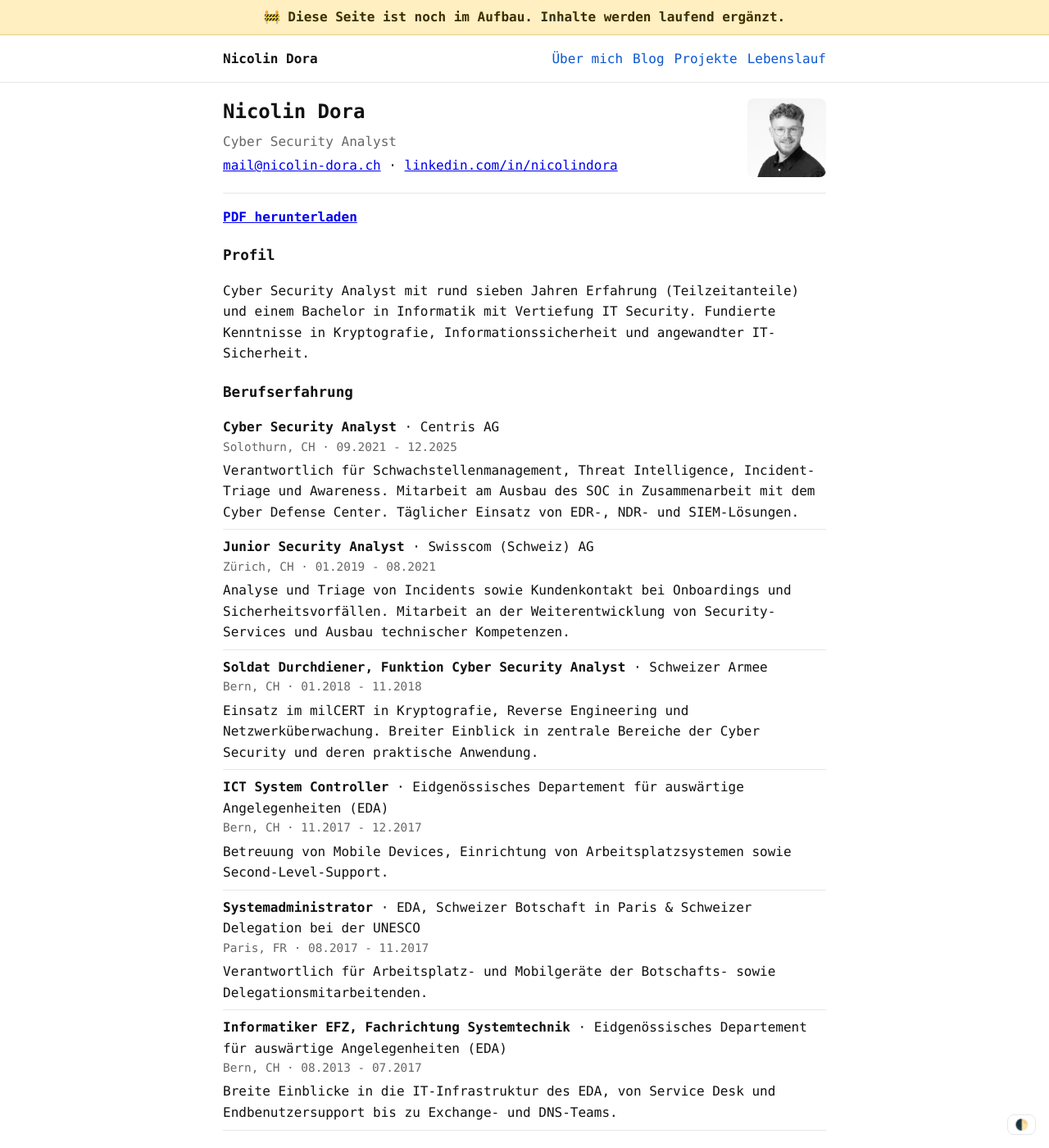
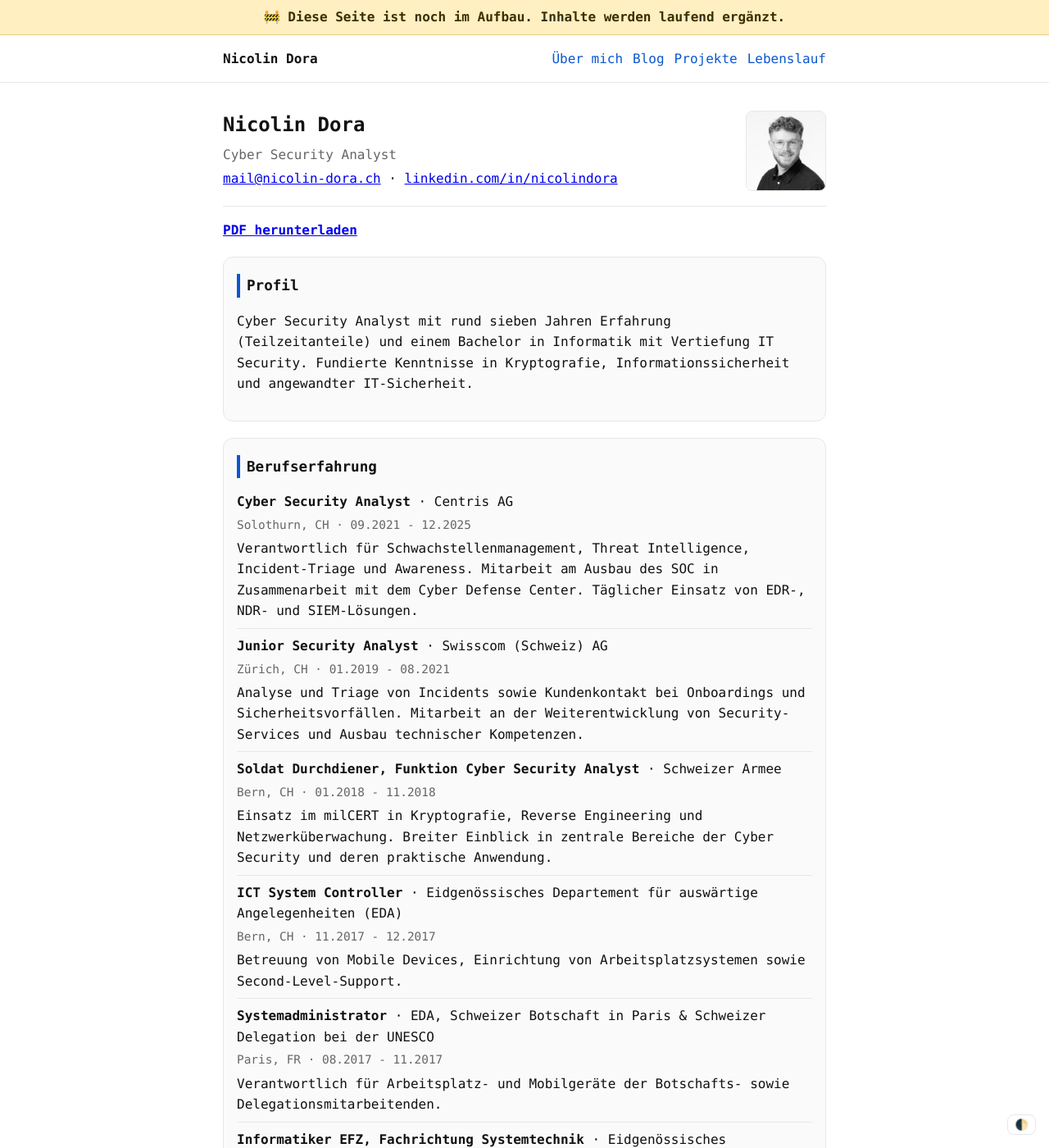
Before and after one commit to devobern/devobern.github.io, a Jekyll site: the page built from _pages/cv.md, in a window 1280 px wide and 1400 px high. Shown: the whole window at 82% size. Built offline with Jekyll 4.4.1, drawn with Linux system fonts in a browser that asks for light colours.

Commit message:
Add CV layout styles and responsive tweaks

```diff
--- a/assets/css/style.css
+++ b/assets/css/style.css
@@ -46,6 +46,9 @@ body{
 /* Layout */
 .container{max-width: 46rem; margin: 0 auto; padding: 1rem}
 img, video{max-width:100%; height:auto}
+/* Center standalone images in content */
+.page-content p > img:only-child,
+.page-content p > a:only-child > img{ display:block; margin:1rem auto; }
 
 /* Header */
 .site-header{border-bottom:1px solid var(--border); position:sticky; top:0; background:var(--bg); z-index:10}
@@ -98,6 +101,48 @@ img, video{max-width:100%; height:auto}
 code, pre{font-family: inherit}
 pre{background: color-mix(in srgb, var(--border) 60%, transparent); padding: .75rem; overflow:auto}
 
+/* ==========================
+   CV layout and components
+   ========================== */
+.cv{ margin-top: 1rem }
+.cv-header{ display:grid; grid-template-columns: 1fr 120px; gap: 1rem; align-items: center; }
+.cv-name{ font-size: 2rem; margin: 0 }
+.cv-headline{ margin:.25rem 0; color: var(--muted) }
+.cv-contact{ margin:.25rem 0 }
+.cv-avatar{ width:120px; height:auto; border-radius: 50%; border:1px solid var(--border) }
+
+/* Section blocks */
+.cv-block{ background: color-mix(in srgb, var(--border) 20%, transparent); border:1px solid var(--border); border-radius:.75rem; padding:1rem; margin-top:1rem }
+.cv-block > h2{ margin-top:0; font-size:1.25rem; padding-left:.5rem; border-left:4px solid var(--link) }
+
+/* Two-column sections */
+.cv-columns{ display:grid; grid-template-columns: 1fr 1fr; gap: 1rem; margin-top:1rem }
+.cv-columns .cv-block{ margin-top:0 }
+
+/* Lists inside CV */
+.cv-list{ list-style:none; padding:0; margin:0 }
+.cv-list li{ padding:.75rem 0; border-bottom:1px solid var(--border) }
+.cv-list li:last-child{ border-bottom:none }
+.cv-row-main strong{ font-weight:700 }
+.cv-meta{ color: var(--muted); font-size:.95rem; margin:.25rem 0 }
+.cv-summary{ margin-top:.25rem }
+
+/* Skills and tags */
+.cv-skill-groups{ list-style:none; padding:0; margin:0; display:grid; grid-template-columns: 1fr 1fr; gap:.5rem 1rem }
+.cv-skill-groups > li{ padding:.5rem 0; border-bottom:1px dashed var(--border) }
+.cv-skill-groups > li:last-child{ border-bottom:none }
+.cv-tags{ display:flex; flex-wrap:wrap; gap:.35rem; margin-top:.25rem }
+.tag{ display:inline-block; padding:.15rem .5rem; border:1px solid var(--border); border-radius:999px; background: color-mix(in srgb, var(--border) 25%, transparent); font-size:.85rem }
+.cv-tags-list{ list-style:none; padding:0; margin:0; display:grid; gap:.5rem }
+
+/* Responsive CV tweaks */
+@media (max-width: 800px){
+  .cv-header{ grid-template-columns: 1fr; text-align:left }
+  .cv-avatar{ width:96px }
+  .cv-columns{ grid-template-columns: 1fr }
+  .cv-skill-groups{ grid-template-columns: 1fr }
+}
+
 /* Images */
 img{max-width:100%; height:auto}
 
```
